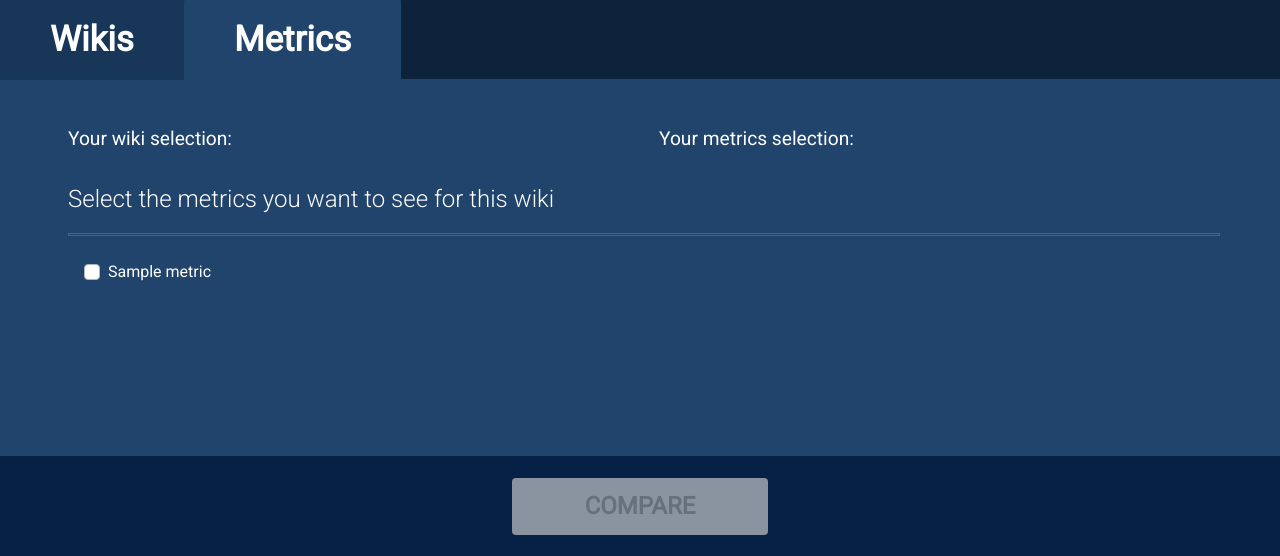
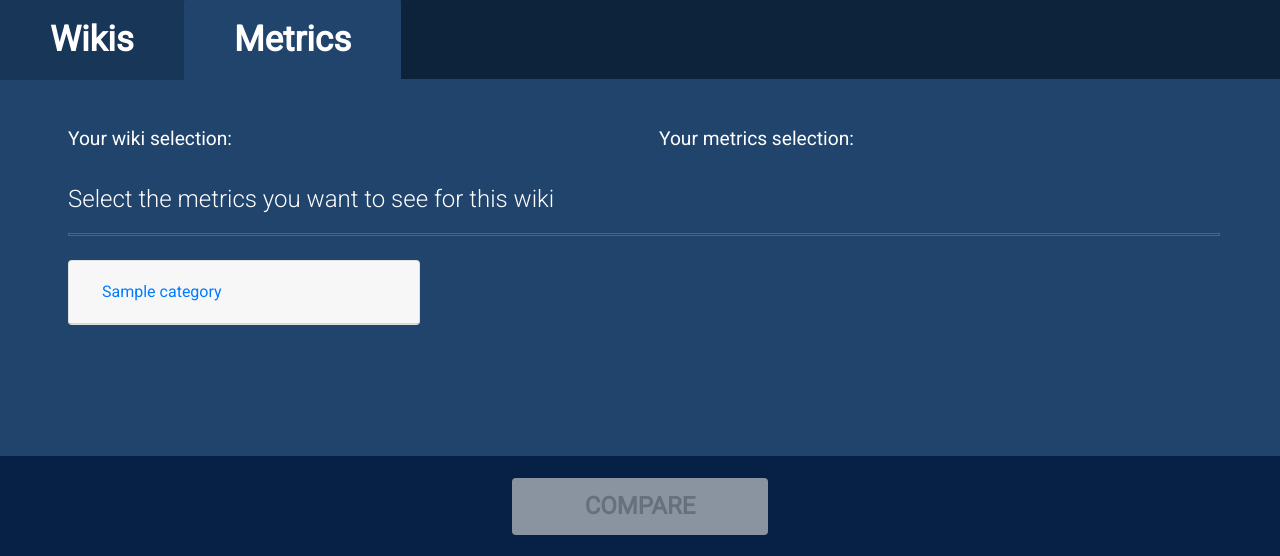
Before and after one commit to Grasia/WikiChron, a Flask app: template wikichron/templates/selection/selection.html in a window 1280 px wide, after a click on "Metrics". Shown: the part 244-800 px from the top of the page. Run offline with Flask 3, Linux system fonts and the light colour scheme; the template is opened without the code that fills it: most values are stand-ins (such as "Sample title", 1, 10 or a date in 2020); grey boxes marked "Sample" are stand-in pictures; parts of the project's set-up code (start-up, migrations or seed data) failed here and were passed over; some libraries are stand-ins or nearby versions.

Commit message:
Group metrics by category in an accordion

```diff
--- a/wikichron/templates/selection/selection_metrics.html
+++ b/wikichron/templates/selection/selection_metrics.html
@@ -1,11 +1,39 @@
 <div>
     <p class="ml-2 tab-intro-paragraph">Select the metrics you want to see for this wiki</p>
+
     <hr class="ml-2 line"/>
 
-    {% for metric in metrics %}
-        <div class="custom-control custom-checkbox m-4">
-            <input class="custom-control-input metric-input" type="checkbox" id="checkbox-{{metric['code']}}" value="{{metric['code']}}" data-name="{{metric.name}}" name="metric">
-            <label class="custom-control-label metric-name" for="checkbox-{{metric['code']}}">{{metric['name']}}</label>
+    <div id="cards-container" class="w-100 mx-auto d-flex">
+
+        <div id="cards-list" class="d-flex flex-row flex-wrap justify-content-center list">
+
+            {% for (cat_name, cat_metrics) in categories.items() %}
+
+                <div id="{{cat_name}}-parent">
+                    <div class="card m-2 mb-5" style="width: 22rem;">
+                        <div class="card-header">
+                          <h5 class="mb-0">
+                            <button class="btn btn-link" data-toggle="collapse" data-target="#{{cat_name}}" aria-expanded="true" aria-controls="{{cat_name}}">
+                                {{cat_name}}
+                            </button>
+                          </h5>
+                        </div>
+
+                        <div id="{{cat_name}}" class="collapse" data-parent="{{cat_name}}-parent">
+                            <div class="card-body">
+                                {% for metric in cat_metrics %}
+                                    <div class="custom-control custom-checkbox m-4">
+                                        <input class="custom-control-input metric-input" type="checkbox" id="checkbox-{{metric['code']}}" value="{{metric['code']}}" data-name="{{metric.name}}" name="metric">
+                                        <label class="custom-control-label metric-name" for="checkbox-{{metric['code']}}">{{metric['name']}}</label>
+                                    </div>
+                                {% endfor %}
+                            </div>
+                        </div>
+
+                    </div>
+                </div>
+            {% endfor %}
         </div>
-    {% endfor %}
+    </div>
+
 </div>
```
Also changed, not shown: wikichron/flask_app.py (+13 -5 lines).
